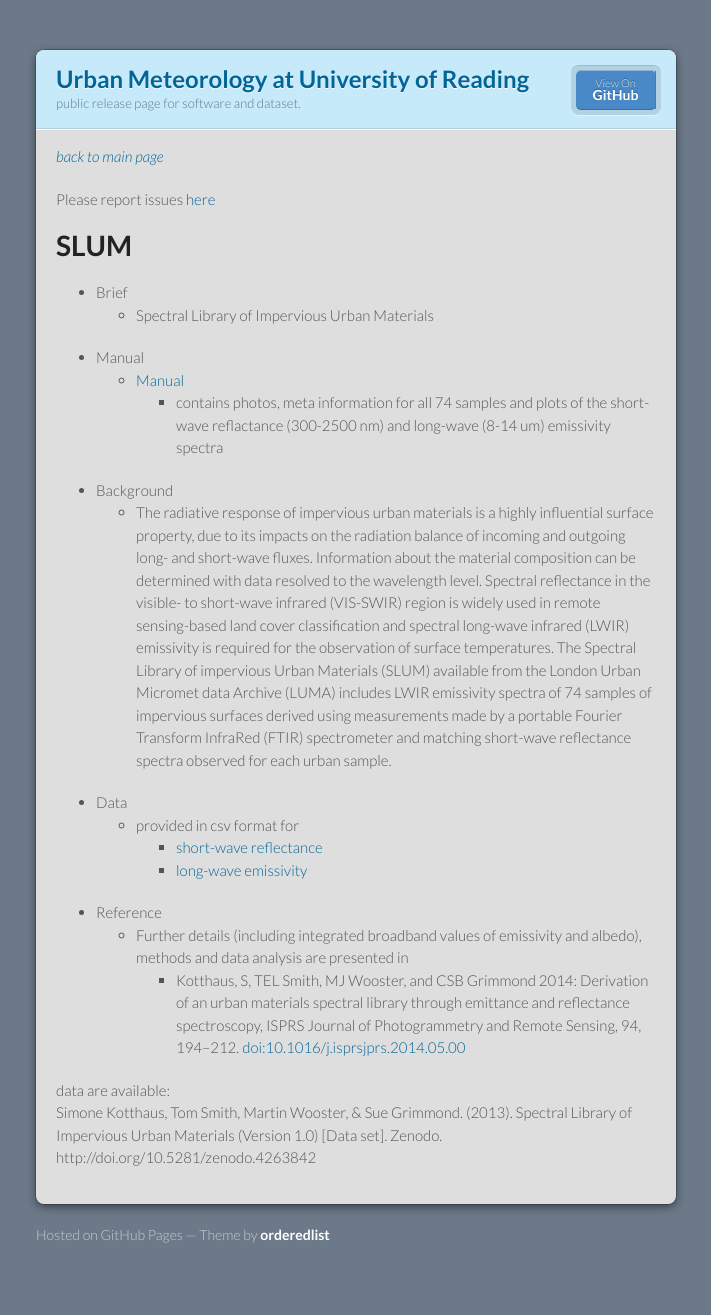
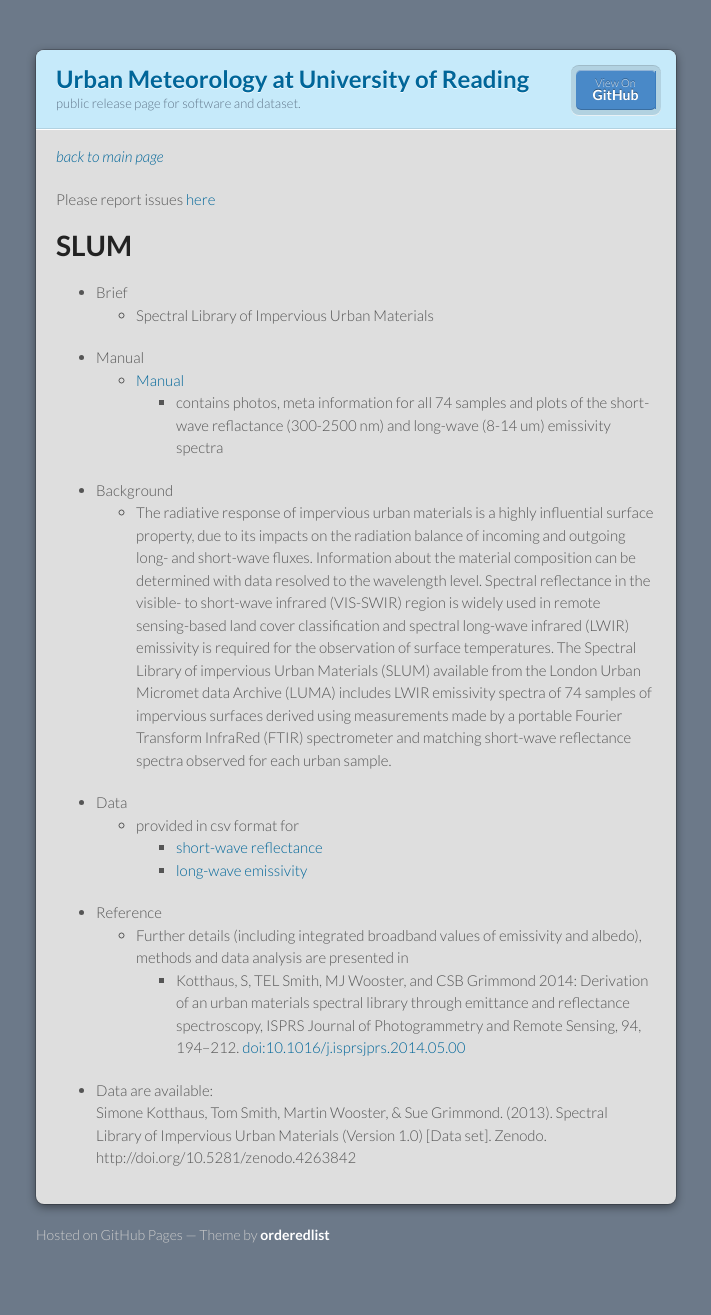
Before and after one commit to Urban-Meteorology-Reading/Urban-Meteorology-Reading.github.io, a Jekyll site: the page built from SLUM.md, in a window 1280 px wide. Shown: the whole page, without its empty margins (284-995 px from the left). Built offline with Jekyll 4.4.1, drawn with Linux system fonts in a browser that asks for light colours.

```diff
--- a/SLUM.md
+++ b/SLUM.md
@@ -21,5 +21,5 @@ Please report issues [here](https://github.com/Urban-Meteorology-Reading/Urban-M
    * Further details (including integrated broadband values of emissivity and albedo), methods and data analysis are presented in
      * Kotthaus, S, TEL Smith, MJ Wooster, and CSB Grimmond 2014: Derivation of an urban materials spectral library through emittance and reflectance spectroscopy, ISPRS Journal of Photogrammetry and Remote Sensing, 94, 194–212. [doi:10.1016/j.isprsjprs.2014.05.00](http://www.sciencedirect.com/science/article/pii/S0924271614001233)
 
-data are available:
+* Data are available:
      Simone Kotthaus, Tom Smith, Martin Wooster, & Sue Grimmond. (2013). Spectral Library of Impervious Urban Materials (Version 1.0) [Data set]. Zenodo. http://doi.org/10.5281/zenodo.4263842
```
